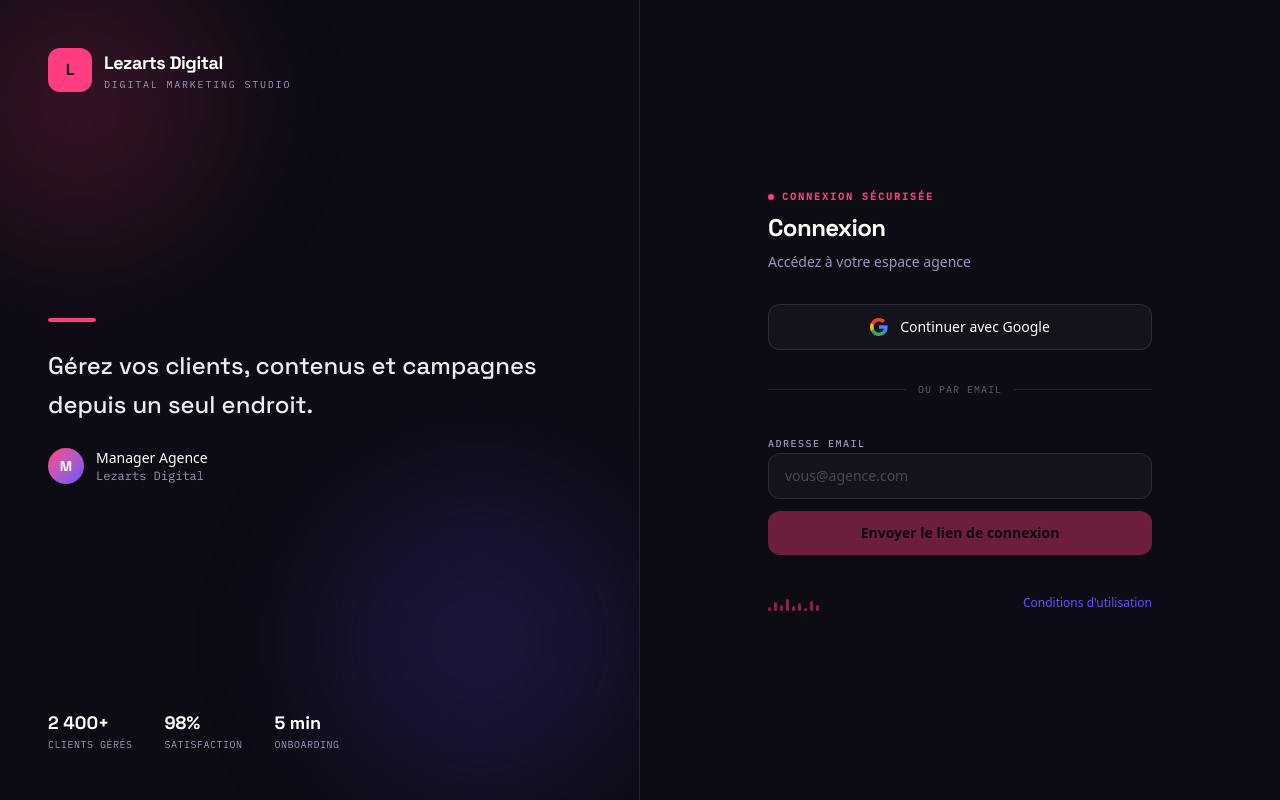
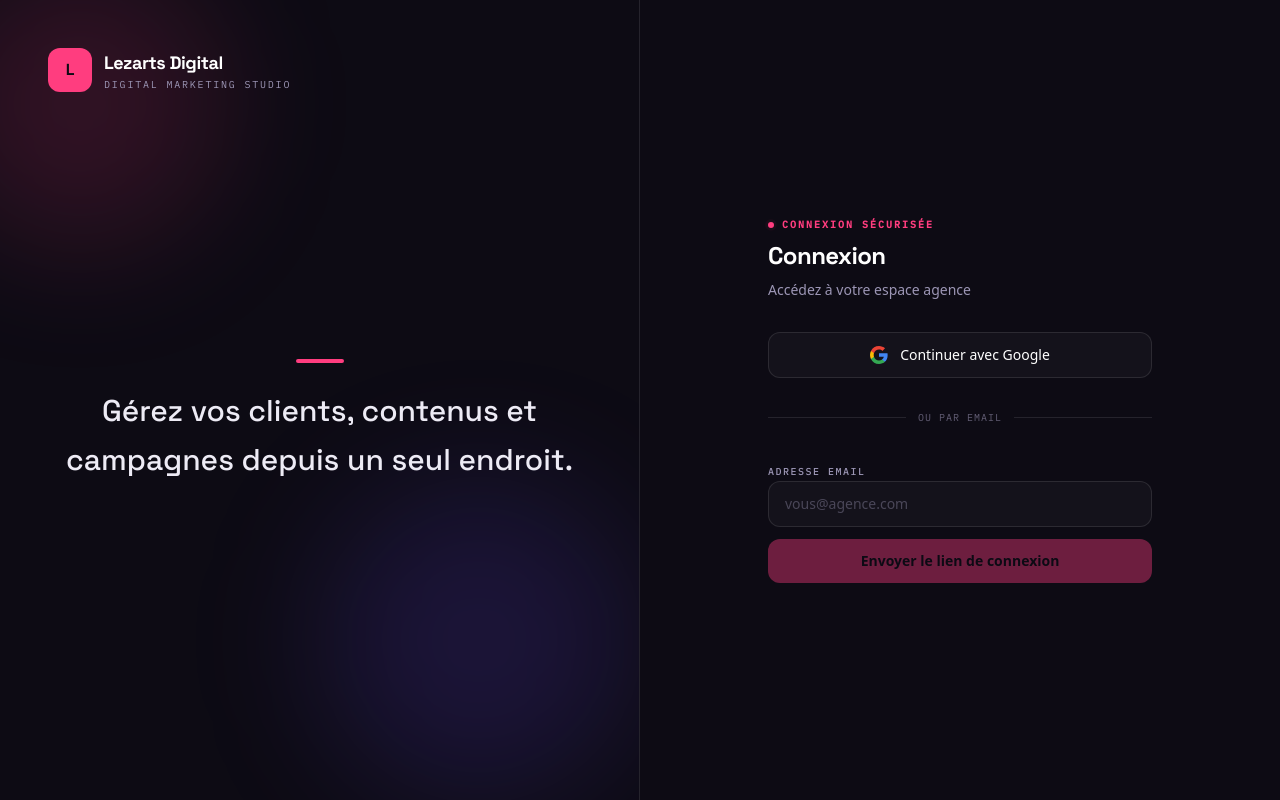
Before and after one commit to Eyaajmii/agence-digitale-platform, a Next.js app: page /auth/login in a window 1280 px wide. Built offline with nearby package versions, Linux system fonts and the light colour scheme.

Commit message:
fix erreur 1

```diff
--- a/app/api/clients/route.ts
+++ b/app/api/clients/route.ts
@@ -35,7 +35,7 @@ export async function GET(req: NextRequest) {
     .from('clients')
     .select('*', { count: 'exact' })
     .order('created_at', { ascending: false })
-    if (session.user.role === "Collaborateur") {
+    if (session.user.role?.toLowerCase() === "collaborateur") {
       query = query.eq("collaborateur_id", session.user.id);
     }
 
--- a/app/auth/login/page.tsx
+++ b/app/auth/login/page.tsx
@@ -30,7 +30,11 @@ function LoginContent() {
   async function handleEmailSubmit(e: React.FormEvent) {
     e.preventDefault();
     setLoading(true);
-    await signIn("resend", { email, redirect: false, callbackUrl: "/dashboard" });
+    await signIn("resend", {
+      email,
+      redirect: false,
+      callbackUrl: "/dashboard",
+    });
     setEmailSent(true);
     setLoading(false);
   }
@@ -59,14 +63,21 @@ function LoginContent() {
           </h2>
           <p className="text-[#9C96B5] text-sm leading-relaxed">
             Un lien de connexion a été envoyé à{" "}
-            <span className="text-white font-medium">{email || "votre adresse"}</span>.
-            <br />Cliquez dessus pour vous connecter.
+            <span className="text-white font-medium">
+              {email || "votre adresse"}
+            </span>
+            .
+            <br />
+            Cliquez dessus pour vous connecter.
           </p>
           <p className="text-[10px] uppercase tracking-[0.2em] text-[#9C96B5]/60 font-[IBM_Plex_Mono,monospace]">
             En attente du signal
           </p>
           <button
-            onClick={() => { setEmailSent(false); setEmail(""); }}
+            onClick={() => {
+              setEmailSent(false);
+              setEmail("");
+            }}
             className="text-[#FF3D7F] text-sm underline underline-offset-4 hover:text-[#FF6B9C] transition-colors"
           >
             Utiliser une autre adresse
@@ -79,7 +90,6 @@ function LoginContent() {
   // ── Page login principale ──────────────────────────────────
   return (
     <div className="min-h-screen flex bg-[#0D0B14]">
-
       {/* ── Panneau gauche — branding ── */}
       <div className="hidden lg:flex flex-col justify-between w-1/2 p-12 relative overflow-hidden border-r border-white/10">
         <div className="absolute -top-10 -left-16 w-72 h-72 bg-[#FF3D7F]/15 blur-3xl rounded-full" />
@@ -88,7 +98,9 @@ function LoginContent() {
         {/* Logo */}
         <div className="relative flex items-center gap-3">
           <div className="w-11 h-11 rounded-xl bg-[#FF3D7F] flex items-center justify-center">
-            <span className="text-[#0D0B14] font-[Space_Grotesk,sans-serif] font-bold">L</span>
+            <span className="text-[#0D0B14] font-[Space_Grotesk,sans-serif] font-bold">
+              L
+            </span>
           </div>
           <div>
             <h2 className="font-[Space_Grotesk,sans-serif] font-bold text-white text-lg tracking-tight">
@@ -101,41 +113,19 @@ function LoginContent() {
         </div>
 
         {/* Citation centrale */}
-        <div className="relative space-y-6">
-          <div className="w-12 h-1 bg-[#FF3D7F] rounded-full" />
-          <blockquote className="font-[Space_Grotesk,sans-serif] text-[#EDEBF5] text-2xl font-light leading-relaxed">
-            Gérez vos clients, contenus et campagnes depuis un seul endroit.
-          </blockquote>
-          <div className="flex items-center gap-3">
-            <div className="w-9 h-9 rounded-full bg-gradient-to-br from-[#FF3D7F] to-[#6C4CFF] flex items-center justify-center text-white font-bold text-sm font-[Space_Grotesk,sans-serif]">
-              M
-            </div>
-            <div>
-              <p className="text-white text-sm font-medium">Manager Agence</p>
-              <p className="text-[#9C96B5] text-xs font-[IBM_Plex_Mono,monospace]">Lezarts Digital</p>
-            </div>
+        <div className="flex-1 flex items-center justify-center relative">
+          <div className="max-w-lg text-center space-y-6">
+            <div className="w-12 h-1 bg-[#FF3D7F] rounded-full mx-auto" />
+            <blockquote className="font-[Space_Grotesk,sans-serif] text-[#EDEBF5] text-3xl font-light leading-relaxed">
+              Gérez vos clients, contenus et campagnes depuis un seul endroit.
+            </blockquote>
           </div>
-        </div>
-
-        {/* Stats bas */}
-        <div className="relative flex gap-8">
-          {[
-            { value: "2 400+", label: "Clients gérés" },
-            { value: "98%", label: "Satisfaction" },
-            { value: "5 min", label: "Onboarding" },
-          ].map((s) => (
-            <div key={s.label}>
-              <p className="text-white font-[Space_Grotesk,sans-serif] font-bold text-lg">{s.value}</p>
-              <p className="text-[#9C96B5] text-[10px] uppercase tracking-wider font-[IBM_Plex_Mono,monospace]">{s.label}</p>
-            </div>
-          ))}
         </div>
       </div>
 
       {/* ── Panneau droit — formulaire ── */}
       <div className="flex flex-1 items-center justify-center p-6 relative">
         <div className="w-full max-w-sm space-y-8">
-
           {/* Header */}
           <div className="space-y-2">
             <div className="flex items-center gap-2">
@@ -175,7 +165,9 @@ function LoginContent() {
           {/* Séparateur */}
           <div className="flex items-center gap-3">
             <div className="flex-1 h-px bg-white/10" />
-            <span className="text-[#9C96B5]/60 text-[10px] uppercase tracking-widest font-[IBM_Plex_Mono,monospace]">ou par email</span>
+            <span className="text-[#9C96B5]/60 text-[10px] uppercase tracking-widest font-[IBM_Plex_Mono,monospace]">
+              ou par email
+            </span>
             <div className="flex-1 h-px bg-white/10" />
           </div>
 
@@ -210,16 +202,6 @@ function LoginContent() {
               )}
             </button>
           </form>
-
-          {/* Footer */}
-          <div className="flex items-center justify-between pt-2">
-            <Waveform />
-            <p className="text-center text-[#9C96B5]/50 text-xs">
-              <a href="/cgu" className="text-[#6C4CFF] hover:text-[#8B6FFF] hover:underline">
-                Conditions d'utilisation
-              </a>
-            </p>
-          </div>
         </div>
       </div>
     </div>
@@ -237,19 +219,48 @@ export default function LoginPage() {
 function GoogleIcon() {
   return (
     <svg width="18" height="18" viewBox="0 0 18 18" fill="none">
-      <path d="M17.64 9.2c0-.637-.057-1.251-.164-1.84H9v3.481h4.844a4.14 4.14 0 0 1-1.796 2.716v2.259h2.908c1.702-1.567 2.684-3.875 2.684-6.615Z" fill="#4285F4"/>
-      <path d="M9 18c2.43 0 4.467-.806 5.956-2.18l-2.908-2.259c-.806.54-1.837.86-3.048.86-2.344 0-4.328-1.584-5.036-3.711H.957v2.332A8.997 8.997 0 0 0 9 18Z" fill="#34A853"/>
-      <path d="M3.964 10.71A5.41 5.41 0 0 1 3.682 9c0-.593.102-1.17.282-1.71V4.958H.957A8.996 8.996 0 0 0 0 9c0 1.452.348 2.827.957 4.042l3.007-2.332Z" fill="#FBBC05"/>
-      <path d="M9 3.58c1.321 0 2.508.454 3.44 1.345l2.582-2.58C13.463.891 11.426 0 9 0A8.997 8.997 0 0 0 .957 4.958L3.964 7.29C4.672 5.163 6.656 3.58 9 3.58Z" fill="#EA4335"/>
+      <path
+        d="M17.64 9.2c0-.637-.057-1.251-.164-1.84H9v3.481h4.844a4.14 4.14 0 0 1-1.796 2.716v2.259h2.908c1.702-1.567 2.684-3.875 2.684-6.615Z"
+        fill="#4285F4"
+      />
+      <path
+        d="M9 18c2.43 0 4.467-.806 5.956-2.18l-2.908-2.259c-.806.54-1.837.86-3.048.86-2.344 0-4.328-1.584-5.036-3.711H.957v2.332A8.997 8.997 0 0 0 9 18Z"
+        fill="#34A853"
+      />
+      <path
+        d="M3.964 10.71A5.41 5.41 0 0 1 3.682 9c0-.593.102-1.17.282-1.71V4.958H.957A8.996 8.996 0 0 0 0 9c0 1.452.348 2.827.957 4.042l3.007-2.332Z"
+        fill="#FBBC05"
+      />
+      <path
+        d="M9 3.58c1.321 0 2.508.454 3.44 1.345l2.582-2.58C13.463.891 11.426 0 9 0A8.997 8.997 0 0 0 .957 4.958L3.964 7.29C4.672 5.163 6.656 3.58 9 3.58Z"
+        fill="#EA4335"
+      />
     </svg>
   );
 }
 
 function SpinnerIcon() {
   return (
-    <svg className="animate-spin" width="16" height="16" viewBox="0 0 24 24" fill="none">
-      <circle className="opacity-25" cx="12" cy="12" r="10" stroke="currentColor" strokeWidth="4"/>
-      <path className="opacity-75" fill="currentColor" d="M4 12a8 8 0 018-8v8H4z"/>
+    <svg
+      className="animate-spin"
+      width="16"
+      height="16"
+      viewBox="0 0 24 24"
+      fill="none"
+    >
+      <circle
+        className="opacity-25"
+        cx="12"
+        cy="12"
+        r="10"
+        stroke="currentColor"
+        strokeWidth="4"
+      />
+      <path
+        className="opacity-75"
+        fill="currentColor"
+        d="M4 12a8 8 0 018-8v8H4z"
+      />
     </svg>
   );
 }
--- a/app/dashboard/clients/[id]/page.tsx
+++ b/app/dashboard/clients/[id]/page.tsx
@@ -16,15 +16,18 @@ import type {
 } from "@/types/clients";
 import { SECTOR_OPTIONS, TON_OPTIONS, PLATFORM_LABELS } from "@/types/clients";
 import { getCollaborateurs } from "@/lib/supabase/collaborateur";
+import { useSession } from "next-auth/react";
 
 function ClientView({
   client,
   onEdit,
   onDelete,
+  isCollaborateur,
 }: {
   client: Client;
   onEdit: () => void;
   onDelete: () => void;
+  isCollaborateur: boolean;
 }) {
   return (
     <div className="space-y-6">
@@ -53,6 +56,8 @@ function ClientView({
               )}
             </div>
           </div>
+
+          {!isCollaborateur && (
             <div className="flex gap-2">
               <button
                 onClick={onEdit}
@@ -60,6 +65,7 @@ function ClientView({
               >
                 Modifier
               </button>
+
               <button
                 onClick={onDelete}
                 className="rounded-lg border border-red-100 px-3 py-1.5 text-sm text-red-500 hover:bg-red-50 transition-colors"
@@ -67,6 +73,7 @@ function ClientView({
                 Supprimer
               </button>
             </div>
+          )}
         </div>
 
         {/* Mots interdits */}
@@ -162,8 +169,8 @@ function ClientEditForm({
     mots_interdits: (client.mots_interdits ?? []).join(", "),
     exemples: client.exemples ?? [],
     collaborateur_id: client.collaborateur_id ?? "",
-    email:client.email??"",
-    statut:client.statut??"",
+    email: client.email ?? "",
+    statut: client.statut ?? "",
   });
   const [loading, setLoading] = useState(false);
   const [error, setError] = useState<string | null>(null);
@@ -304,8 +311,8 @@ function ClientEditForm({
               }
               className="w-full rounded-lg border border-zinc-200 bg-white px-3 py-2 text-sm outline-none focus:border-violet-500"
             >
-              <option value="actif" >Actif</option>
-              <option value="en attente" >En attente</option>
+              <option value="actif">Actif</option>
+              <option value="en attente">En attente</option>
             </select>
           </div>
         </div>
@@ -467,7 +474,9 @@ export default function ClientPage() {
   const [client, setClient] = useState<Client | null>(null);
   const [loading, setLoading] = useState(true);
   const [editMode, setEditMode] = useState(isEdit);
-
+  const { data: session } = useSession();
+  const isCollaborateur =
+    session?.user?.role?.toLowerCase() === "collaborateur";
   useEffect(() => {
     async function load() {
       try {
@@ -544,6 +553,7 @@ export default function ClientPage() {
           client={client}
           onEdit={() => setEditMode(true)}
           onDelete={handleDelete}
+          isCollaborateur={isCollaborateur}
         />
       )}
     </div>
```
Lines whose indentation alone changed are shown as unchanged.
